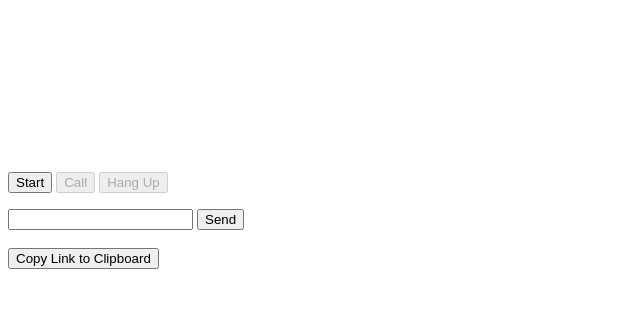
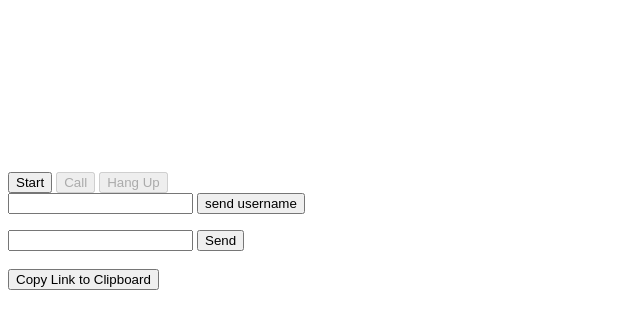
Before and after one commit to tostaylo/Pawn_Talk, a Flask app: page /1 in a window 1280 px wide. Shown: the top 329 px of the page, without its empty margins (0-640 px from the left). Run offline with Flask 2, Linux system fonts and the light colour scheme; parts of the project's set-up code (start-up, migrations or seed data) failed here and were passed over; some libraries are stand-ins or nearby versions.

Commit message:
add username to socket object in sockets list

```diff
--- a/project/chat/templates/chat/chat.html
+++ b/project/chat/templates/chat/chat.html
@@ -10,7 +10,8 @@
   <button id="callButton">Call</button>
   <button id="hangupButton">Hang Up</button>
 </div>
-
+<input id="username_input" type="text">
+<button id="send_username_button">send username</button>
 <ul id="messages"></ul>
 
     <input type="text" id="my_message">
--- a/project/chat/views.py
+++ b/project/chat/views.py
@@ -52,11 +52,6 @@ def chat(user_route):
 
 #SOCKET EVENTS
 
-@socketio.on('message')
-def handle_message(msg):
-    print(msg)
-    send(msg, broadcast=True)
-
 
 
 
@@ -78,8 +73,8 @@ sockets = []
 @socketio.on('connect')
 def add_socket():
     this_socket = (Socket(request.sid))
-    sockets.append(this_socket.sid)
-    print(sockets)
+    sockets.append(this_socket)
+    print(sockets[0])
     print(len(sockets))
 
 @socketio.on('disconnect')
@@ -88,3 +83,22 @@ def remove_socket():
     sockets.pop(socket_to_remove)
     print(socket_to_remove)
     print(len(sockets))
+
+@socketio.on('username_message')
+def handle_username_message(msg):
+    print(msg['data'])
+    for socket in sockets:
+        if request.sid == socket.sid:
+            socket.username = msg['data']
+            print(socket.username)
+
+    emit('username_message', {'data': msg['data']}, broadcast=True)
+
+
+@socketio.on('message')
+def handle_message(msg):
+    print(msg)
+    for socket in sockets:
+        if request.sid == socket.sid:
+            username = socket.username
+            send(username, broadcast=True)
--- a/project/static/chat.js
+++ b/project/static/chat.js
@@ -261,9 +261,23 @@ function trace(text) {
     $('#messages').append('<li>' + msg + '</li>');
     });
 
+    socket.on('username_message', function(msg){
+    console.log('message received');
+    $('#messages').append('<li>' + msg.data + '</li>');
+    });
+
+
     $('#send_button').on('click', function(){
         socket.send($('#my_message').val());
+        socket.send($('#username_input').val());
+        console.log($('#username_input').val())
         console.log('message sent');
+    });
+
+     $('#send_username_button').on('click', function(){
+        socket.emit('username_message', {data: $('#username_input').val()});
+        console.log($('#username_input').val())
+        return false;
     });
 
 
```
